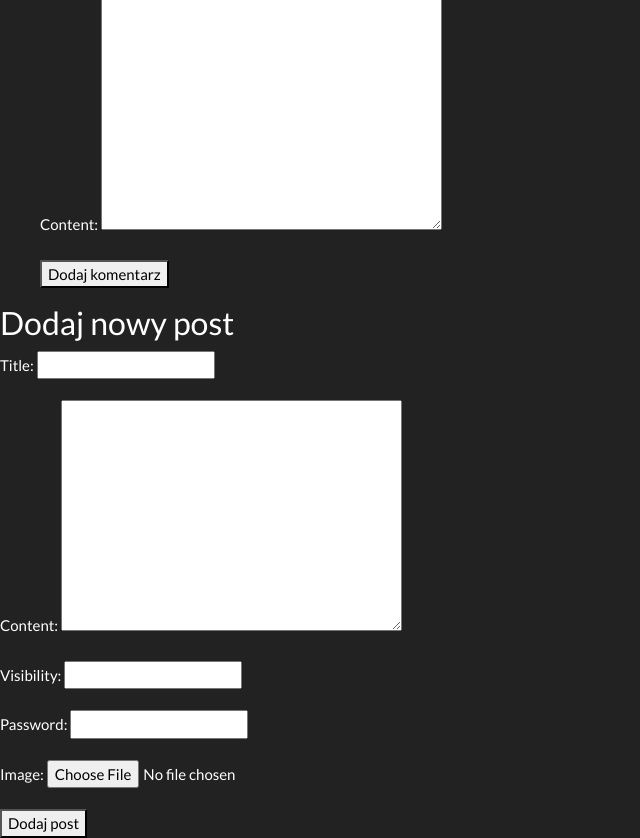
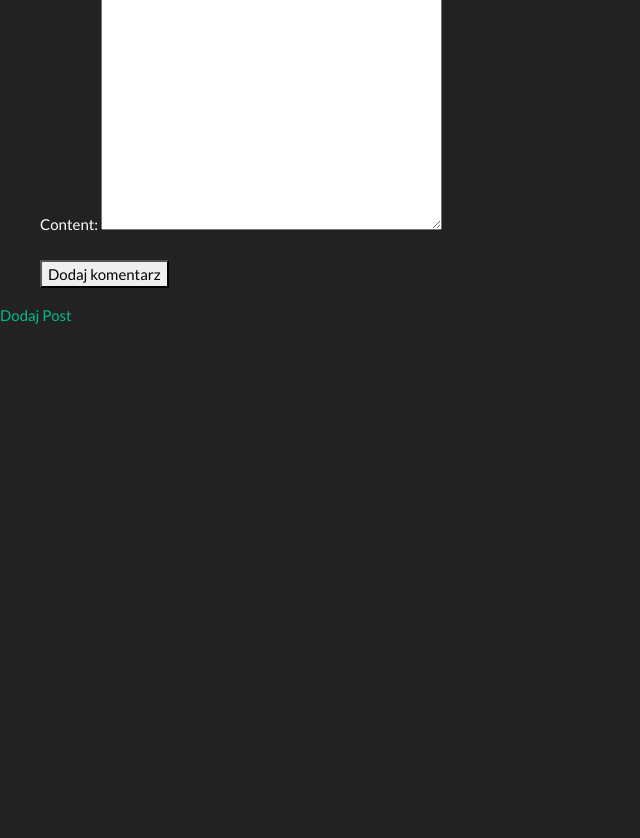
Before and after one commit to SzymonBartkowiak43/PythonBlog, a Django app: page /blogs/2/ in a window 1280 px wide. Shown: the part 499-1337 px from the top of the page, without its empty margins (0-640 px from the left). After the commit the page ends 823 px from the top, so only its background shows below. Run offline with Django 5.2, Linux system fonts and the light colour scheme; a user stored in the database is signed in; data comes from the database, SQL or seed files in the repository; some libraries are stand-ins or nearby versions.

Commit message:
Poprawienie dodawania postow

```diff
--- a/mainapp/templates/blog_details.html
+++ b/mainapp/templates/blog_details.html
@@ -3,7 +3,7 @@
 <head>
     <meta charset="UTF-8">
     <meta name="viewport" content="width=device-width, initial-scale=1.0">
-   <link rel="stylesheet" href="https://cdn.jsdelivr.net/npm/bootswatch@4.5.2/dist/darkly/bootstrap.min.css" integrity="sha384-nNK9n28pDUDDgIiIqZ/MiyO3F4/9vsMtReZK39klb/MtkZI3/LtjSjlmyVPS3KdN" crossorigin="anonymous">
+    <link rel="stylesheet" href="https://cdn.jsdelivr.net/npm/bootswatch@4.5.2/dist/darkly/bootstrap.min.css" integrity="sha384-nNK9n28pDUDDgIiIqZ/MiyO3F4/9vsMtReZK39klb/MtkZI3/LtjSjlmyVPS3KdN" crossorigin="anonymous">
     <title>Szczegóły bloga</title>
 </head>
 <body>
@@ -47,12 +47,8 @@
             <li>Brak postów.</li>
         {% endfor %}
     </ul>
-
-    <h3>Dodaj nowy post</h3>
-    <form method="post" enctype="multipart/form-data">
-        {% csrf_token %}
-        {{ post_form.as_p }}
-        <button type="submit">Dodaj post</button>
-    </form>
+    <div class="container_button">
+        <a class="button_1" href="{% url 'add_post' blog_id=blog.id %}" >Dodaj Post</a>
+    </div>
 </body>
 </html>
--- a/mainapp/urls.py
+++ b/mainapp/urls.py
@@ -7,8 +7,8 @@ urlpatterns = [
     path('register/', views.register, name='register'),
     path('login/', views.login_view, name='login'),
     path('crtblog/', views.BlogCreationView, name='utworz_blog'),
-    path('addpost/', views.add_post, name='dodaj_post'),
-    path('addcomment/', views.add_comment, name='dodaj_comment'),
+    path('addpost/<int:blog_id>/', views.add_post, name='add_post'),  # Zaktualizowana ścieżka
+    path('addcomment/', views.add_comment, name='add_comment'),
     path('post/<int:post_id>/', views.post_details, name='post_details'),
     path('blogs/<int:blog_id>/', views.blog_details, name='blog_details'),
     path('blogpassword/', views.blog_password, name='blog_password'),
--- a/mainapp/views.py
+++ b/mainapp/views.py
@@ -60,12 +60,9 @@ def blog_details(request, blog_id):
     posts = Post.objects.filter(blog=blog)
 
     if blog.is_private:
-
-        # Sprawdź, czy użytkownik jest zalogowany
         if not request.user.is_authenticated:
             return redirect('blog_password')
         else:
-            # Użytkownik jest zalogowany, sprawdź, czy ma dostęp do bloga
             if blog.owner != request.user:
                 return redirect('blog_password')
 
@@ -73,27 +70,10 @@ def blog_details(request, blog_id):
         if password != blog.password:
             return render(request, 'blog_password.html', {'blog_id': blog_id})
 
-
-    if request.method == 'POST':
-        post_form = PostCreationForm(request.POST, request.FILES)
-        if post_form.is_valid():
-            post = post_form.save(commit=False)
-            post.author = request.user
-            post.blog = blog
-            post.save()
-            return redirect('blog_details', blog_id=blog_id)
-    else:
-        post_form = PostCreationForm()
-
     comment_form = CommentCreationForm()
     return render(request, 'blog_details.html',
-                  {'blog': blog, 'posts': posts, 'post_form': post_form, 'comment_form': comment_form})
+                  {'blog': blog, 'posts': posts, 'comment_form': comment_form})
 
-
-
-    comment_form = CommentCreationForm()
-    return render(request, 'blog_details.html',
-                  {'blog': blog, 'posts': posts, 'post_form': post_form, 'comment_form': comment_form})
 
 
 def blog_password(request):
@@ -105,7 +85,7 @@ def logout_view(request):
 
 @login_required
 def add_post(request, blog_id):
-    blog = get_object_or_404(Blog, pk=blog_id, author=request.user)
+    blog = get_object_or_404(Blog, pk=blog_id)
     if request.method == 'POST':
         form = PostCreationForm(request.POST, request.FILES)
         if form.is_valid():
@@ -113,7 +93,7 @@ def add_post(request, blog_id):
             post.author = request.user
             post.blog = blog
             post.save()
-            return redirect('blog_details', pk=blog_id)
+            return redirect('blog_details', blog_id=blog_id)
     else:
         form = PostCreationForm()
     return render(request, 'add_post.html', {'form': form, 'blog': blog})
```
